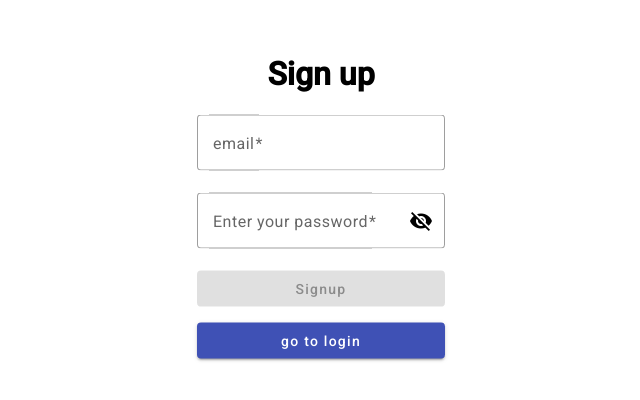
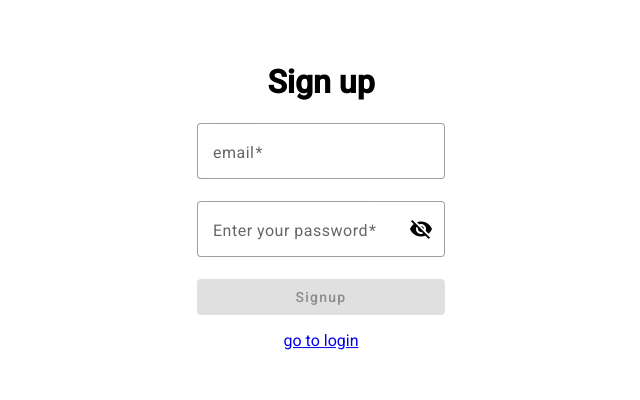
Before and after one commit to StefanoMacina/dashboard_project, an Angular app: page /signup in a window 1280 px wide. Shown: the part 204-604 px from the top of the page, without its empty margins (319-959 px from the left). Built offline with nearby package versions, Linux system fonts and the light colour scheme.

Commit message:
updated : using routerlink instead of a function to redirect in signup and signin

```diff
--- a/src/app/app.routes.ts
+++ b/src/app/app.routes.ts
@@ -1,7 +1,7 @@
 import { Routes } from '@angular/router';
 import { DashboardComponent } from './components/dashboard/dashboard.component';
 import { LoginComponent } from './components/login/login.component';
-import { signupComponent } from './components/register/singup.component';
+import { signupComponent } from './components/register/signup.component';
 import { Page1Component } from './components/page1/page1.component';
 import { Page2Component } from './components/page2/page2.component';
 import { Page3Component } from './components/page3/page3.component';
--- a/src/app/components/login/login.component.html
+++ b/src/app/components/login/login.component.html
@@ -13,6 +13,6 @@
     </button>
   </mat-form-field>
     <button mat-raised-button color="primary" [disabled]="!loginForm.valid" type="submit" style="margin-bottom : 1rem">Login</button>
-    <button mat-raised-button color="primary" type="submit" (click)="gotoSignupPage()">Signup</button>
+    <a routerLink="/signup">create new account</a>
 </form>
 </div>
--- a/src/app/components/login/login.component.ts
+++ b/src/app/components/login/login.component.ts
@@ -6,14 +6,14 @@ import {MatIconModule} from '@angular/material/icon';
 import { MatInputModule } from '@angular/material/input';
 import {MatButtonModule} from '@angular/material/button';
 import { AuthService } from '../../services/auth.service';
-import { Router } from '@angular/router';
+import { Router, RouterLink } from '@angular/router';
 import { NavigationService } from '../../services/navigation.service';
 
 
 @Component({
   selector: 'app-login',
   standalone: true,
-  imports: [CommonModule, MatFormFieldModule, MatIconModule, FormsModule, ReactiveFormsModule, MatButtonModule, MatInputModule],
+  imports: [CommonModule, MatFormFieldModule, MatIconModule, FormsModule, ReactiveFormsModule, MatButtonModule, MatInputModule, RouterLink],
   templateUrl: './login.component.html',
   styleUrl: './login.component.scss'
 })
@@ -41,10 +41,4 @@ export class LoginComponent {
     this.navigationService.gotoHomePage()
   })
   }
-
-  gotoSignupPage(){
-    this.navigationService.gotoSignupPage()
-  }
-
-
 }
--- a/src/app/components/register/signup.component.html
+++ b/src/app/components/register/signup.component.html
@@ -19,6 +19,6 @@
     </button>
   </mat-form-field>
   <button mat-raised-button color="primary" [disabled]="!signupForm.valid" type="submit" style="margin-bottom : 1rem">Signup</button>
-  <button mat-raised-button color="primary" type="submit" (click)="gotoLoginPage()">go to login</button>
+  <a routerLink="/login">go to login</a>
 </form>
 </div>
--- a/src/app/components/register/singup.component.ts
+++ b/src/app/components/register/signup.component.ts
@@ -7,13 +7,14 @@ import { MatIconModule } from '@angular/material/icon';
 import { MatInputModule } from '@angular/material/input';
 import { AuthService } from '../../services/auth.service';
 import { NavigationService } from '../../services/navigation.service';
+import { RouterLink } from '@angular/router';
 
 
 
 @Component({
   selector: 'app-register',
   standalone: true,
-  imports: [CommonModule, MatButtonModule, MatFormFieldModule, FormsModule, MatInputModule, MatIconModule],
+  imports: [CommonModule, MatButtonModule, MatFormFieldModule, FormsModule, MatInputModule, MatIconModule, RouterLink],
   templateUrl: './signup.component.html',
   styleUrl: './signup.component.scss'
 })
@@ -34,8 +35,5 @@ export class signupComponent {
     })
   }
 
-  gotoLoginPage(){
-    this.navigationService.gotoLoginPage()
-  }
 
 }
```
Also changed, not shown: src/app/app.component.ts (indentation only).
